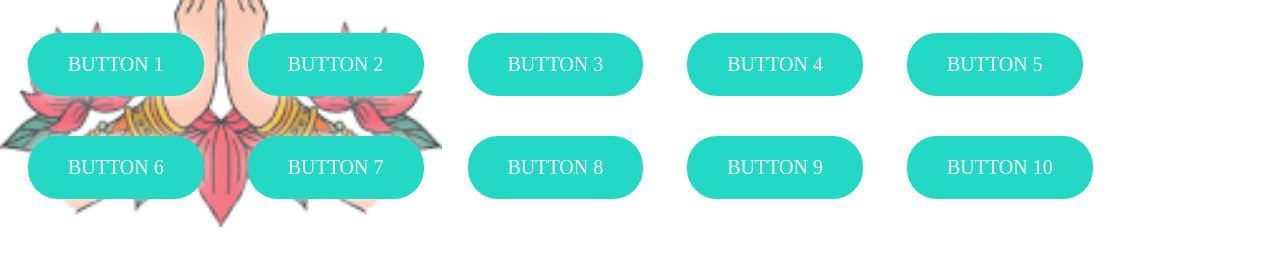
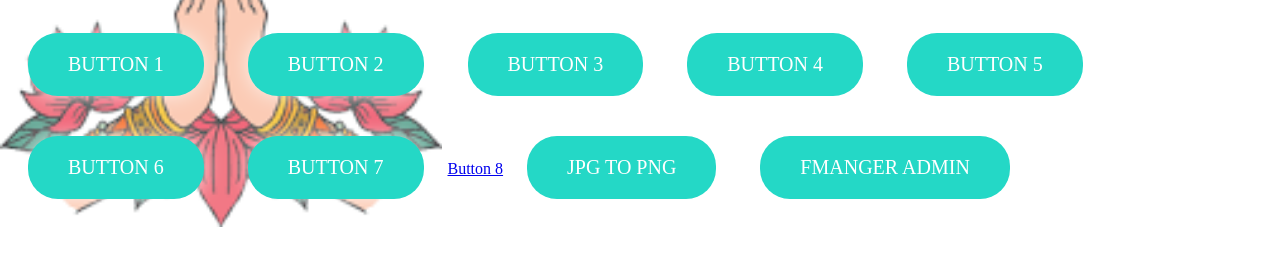
Before and after one commit to Amitpandey88/welcome, a plain HTML site: page index.html in a window 1280 px wide. Shown: the part 101-366 px from the top of the page. Drawn offline with Linux system fonts and the light colour scheme.

Commit message:
Add files via upload

```diff
--- a/index.html
+++ b/index.html
@@ -1,7 +1,7 @@
 <!DOCTYPE html>
 <html>
 <head>
-<meta charset="UTF-8">
+	<meta charset="UTF-8">
   <meta name="viewport" content="width=device-width, initial-scale=1.0">
 	<title>Welcome Page</title>
 	<link rel="stylesheet" type="text/css" href="style.css">
@@ -19,9 +19,9 @@
 		<a href="#" class="btn">Button 5</a>
 		<a href="#" class="btn">Button 6</a>
 		<a href="#" class="btn">Button 7</a>
-		<a href="#" class="btn">Button 8</a>
-		<a href="#" class="btn">Button 9</a>
-		<a href="#" class="btn">Button 10</a>
+		<a href="#" class="">Button 8</a>
+		<a href="http://fileme.rf.gd/jpg%20to%20png/index.html" class="btn">jpg to png</a>
+		<a href="http://fileme.rf.gd/admin.php" class="btn">fmanger admin</a>
 	</div>
 </body>
 </html>
```
